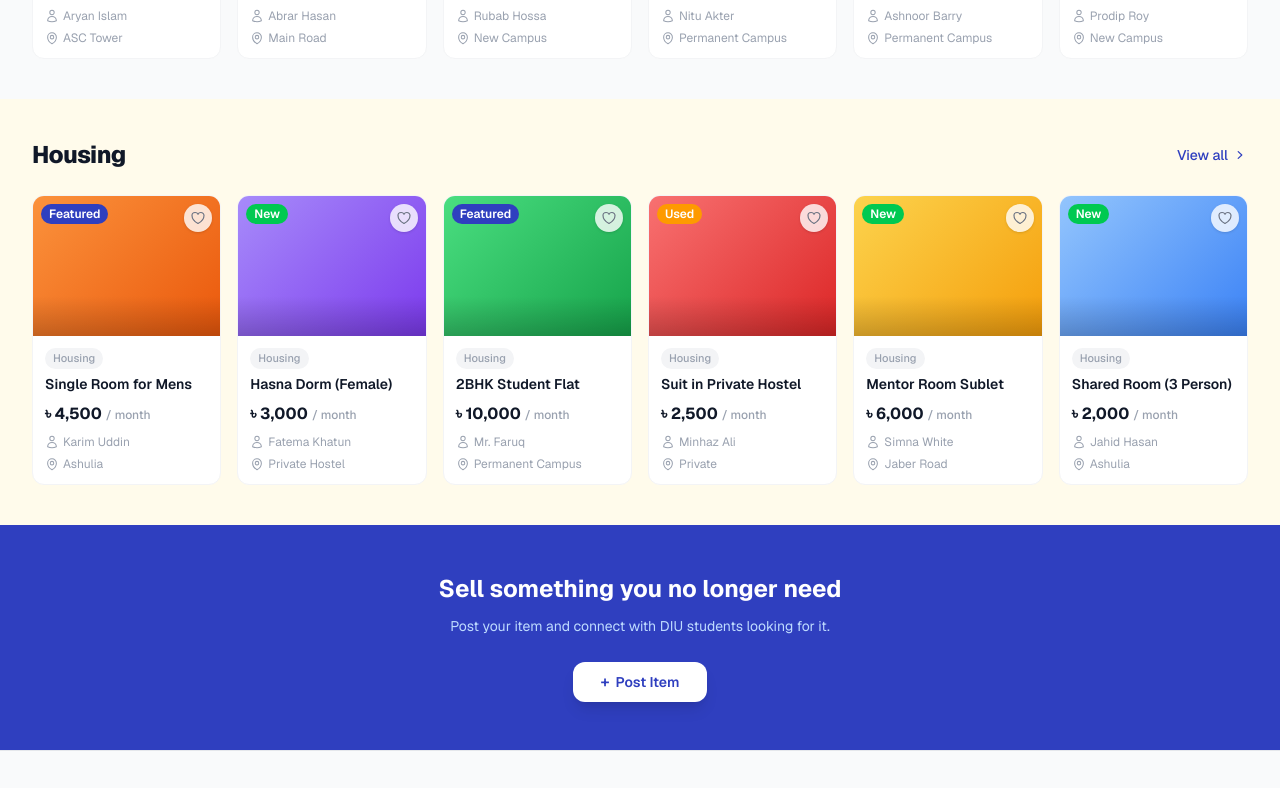
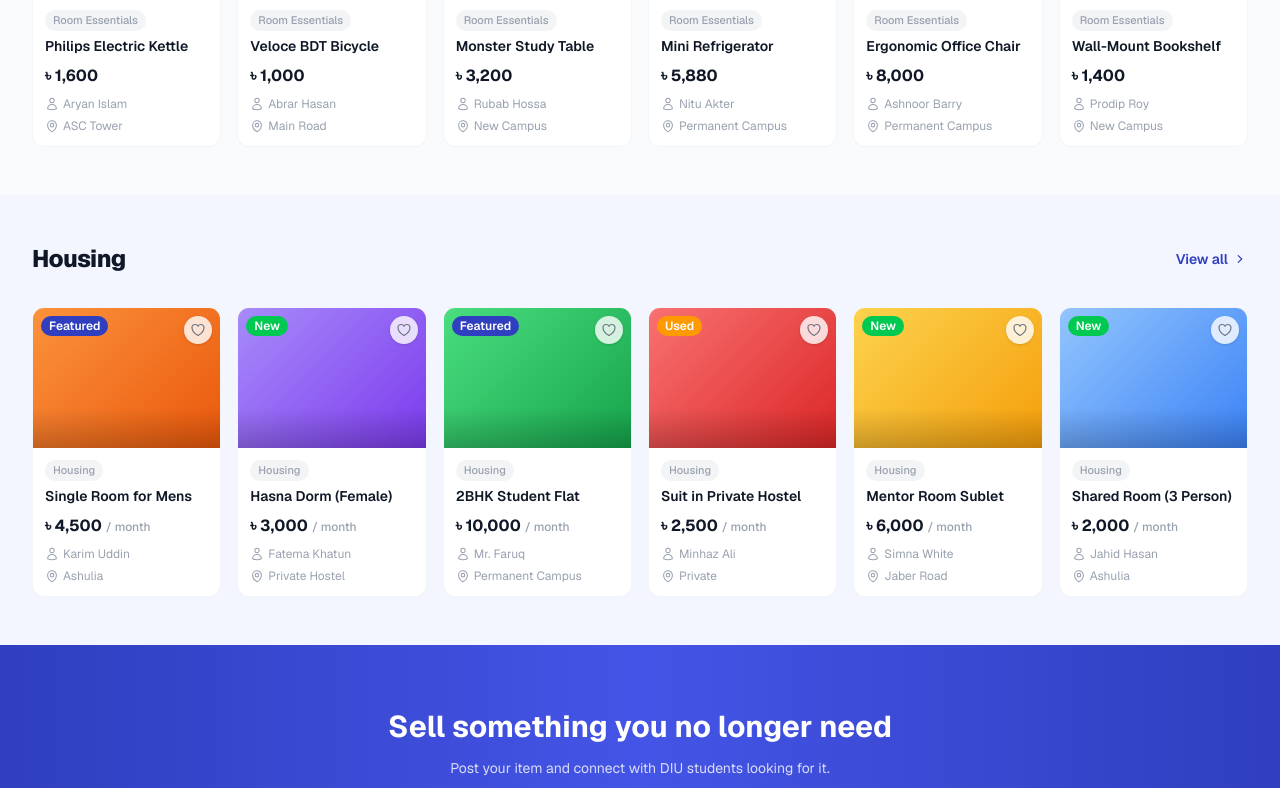
Before and after one commit to wsjishan/diupoint, a Next.js app in the folder apps/web/: page / in a window 1280 px wide. Shown: the part 2009-2797 px from the top of the page. Built offline with nearby package versions, Linux system fonts and the light colour scheme.

Commit message:
feat: enhance UI components with improved styling and transitions for better user experience

```diff
--- a/apps/web/src/app/page.tsx
+++ b/apps/web/src/app/page.tsx
@@ -21,7 +21,7 @@ const SECTIONS = [
 ];
 
 function getSectionBg(title: string, index: number): string {
-  if (title === 'Housing') return 'bg-amber-50';
+  if (title === 'Housing') return 'bg-[#f3f5ff]';
   return index % 2 === 0 ? 'bg-white' : 'bg-gray-50';
 }
 
@@ -52,7 +52,7 @@ export default function HomePage() {
             key={section.title}
             className={getSectionBg(section.title, i)}
           >
-            <Container className="py-10">
+            <Container className="py-12">
               <section>
                 <SectionHeader title={section.title} />
                 {section.listings.length > 0 ? (
@@ -96,16 +96,16 @@ export default function HomePage() {
         ))}
 
         {/* CTA section */}
-        <div className="bg-[#2F3FBF] py-12">
-          <div className="mx-auto max-w-lg px-4 text-center">
-            <h2 className="text-xl font-bold text-white sm:text-2xl">
+        <div className="bg-gradient-to-r from-[#2F3FBF] via-[#4454e6] to-[#2F3FBF] py-16">
+          <div className="mx-auto max-w-2xl px-4 text-center">
+            <h2 className="text-2xl font-bold text-white sm:text-3xl">
               Sell something you no longer need
             </h2>
-            <p className="mt-2.5 text-sm leading-relaxed text-blue-200">
+            <p className="mt-3 text-sm leading-relaxed text-white/80">
               Post your item and connect with DIU students looking for it.
             </p>
-            <div className="mt-6">
-              <button className="inline-flex items-center justify-center gap-1.5 rounded-xl bg-white px-7 py-2.5 text-sm font-semibold text-[#2F3FBF] shadow-lg shadow-black/10 transition-all duration-150 hover:bg-blue-50 hover:shadow-xl focus:outline-none focus-visible:ring-2 focus-visible:ring-white focus-visible:ring-offset-2 focus-visible:ring-offset-[#2F3FBF]">
+            <div className="mt-8">
+              <button className="inline-flex items-center justify-center gap-1.5 rounded-xl bg-white px-7 py-2.5 text-sm font-semibold text-[#2F3FBF] shadow-lg shadow-black/10 transition-all duration-200 hover:scale-105 hover:bg-blue-50 hover:shadow-xl hover:shadow-black/20 focus:outline-none focus-visible:ring-2 focus-visible:ring-white focus-visible:ring-offset-2 focus-visible:ring-offset-[#2F3FBF]">
                 <span className="text-base leading-none">+</span>
                 Post Item
               </button>
--- a/apps/web/src/components/layout/footer.tsx
+++ b/apps/web/src/components/layout/footer.tsx
@@ -4,7 +4,7 @@ const INFO_LINKS = ['About DIUPoint', 'Contact', 'Terms of Service', 'FAQ'];
 
 export default function Footer() {
   return (
-    <footer className="border-t border-gray-200 bg-gray-50 py-8 md:py-10">
+    <footer className="border-t border-gray-200 bg-gray-50 py-8 md:py-8">
       <Container>
         {/* Main row */}
         <div className="flex flex-col items-center gap-6 sm:flex-row sm:items-center sm:justify-between sm:gap-12">
--- a/apps/web/src/components/layout/navbar.tsx
+++ b/apps/web/src/components/layout/navbar.tsx
@@ -6,7 +6,9 @@ import Container from '@/components/ui/container';
 
 function SearchInput({ className = '' }: { className?: string }) {
   return (
-    <div className={`relative w-full ${className}`}>
+    <div
+      className={`relative w-full rounded-xl shadow-sm transition-all duration-200 hover:shadow-md ${className}`}
+    >
       <div className="pointer-events-none absolute inset-y-0 left-3.5 flex items-center sm:left-4">
         <svg
           xmlns="http://www.w3.org/2000/svg"
@@ -100,7 +102,7 @@ export default function Navbar() {
         </div>
 
         {/* Search row — mobile only */}
-        <div className="pb-3 pt-1.5 sm:hidden">
+        <div className="px-0.5 pb-3 pt-1.5 sm:hidden">
           <SearchInput />
         </div>
       </Container>
--- a/apps/web/src/components/ui/listing-card.tsx
+++ b/apps/web/src/components/ui/listing-card.tsx
@@ -17,7 +17,7 @@ export default function ListingCard({ listing }: ListingCardProps) {
     <article className="group flex cursor-pointer flex-col overflow-hidden rounded-xl border border-gray-100 bg-white transition-all duration-200 hover:-translate-y-1 hover:border-gray-200 hover:shadow-lg hover:shadow-gray-900/8">
       {/* Image placeholder */}
       <div
-        className="relative w-full"
+        className="relative w-full transition-all duration-200 group-hover:brightness-105"
         style={{
           aspectRatio: '4 / 3',
           background: `linear-gradient(135deg, ${listing.gradientFrom}, ${listing.gradientTo})`,
--- a/apps/web/src/components/ui/section-header.tsx
+++ b/apps/web/src/components/ui/section-header.tsx
@@ -10,13 +10,13 @@ export default function SectionHeader({
   viewAllHref = '#',
 }: SectionHeaderProps) {
   return (
-    <div className="mb-6 flex items-center justify-between">
+    <div className="mb-8 flex items-center justify-between">
       <h2 className="text-xl font-extrabold tracking-tight text-gray-900 sm:text-2xl">
         {title}
       </h2>
       <Link
         href={viewAllHref}
-        className="group flex items-center gap-1 text-sm font-medium text-[#2F3FBF] transition-colors hover:text-[#2535a8]"
+        className="group flex items-center gap-1 text-sm font-semibold text-[#2F3FBF] transition-all duration-200 hover:gap-2 hover:text-[#2535a8]"
       >
         View all
         <svg
```
